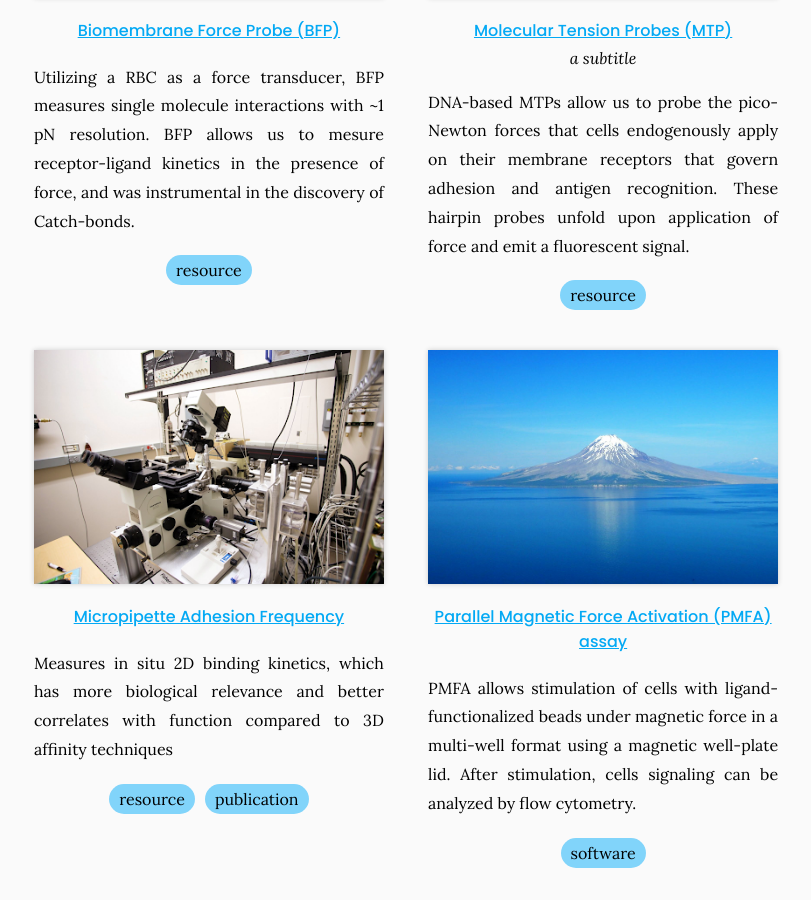
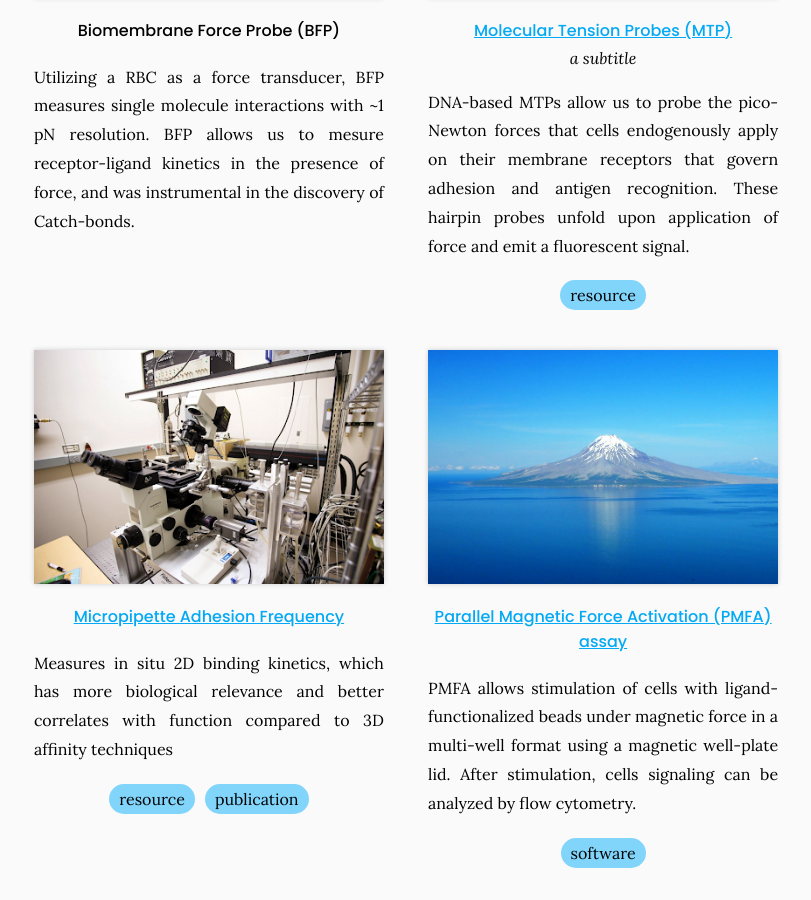
Before and after one commit to theZhuLab/zhu_lab_website, a Jekyll site: the page built from tools/index.md, in a window 1280 px wide and 900 px high, scrolled down 784 px. Shown: the whole window, without its empty margins (234-1045 px from the left). Built offline with Jekyll 4.4.1, drawn with Linux system fonts in a browser that asks for light colours.

Commit message:
Update tools.yaml

```diff
--- a/_data/tools.yaml
+++ b/_data/tools.yaml
@@ -2,11 +2,11 @@
   subtitle:
   group: featured
   image: images/BFP.png
-  link: https://github.com/
+  link:
   description: Utilizing a RBC as a force transducer, BFP measures single molecule interactions with ~1 pN resolution. BFP allows us to mesure receptor-ligand kinetics in the presence of force, and was instrumental in the discovery of Catch-bonds.
-  repo: greenelab/lab-website-template
+  repo:
   tags:
-    - resource
+
 
 - title: Molecular Tension Probes (MTP)
   subtitle: a subtitle
```
